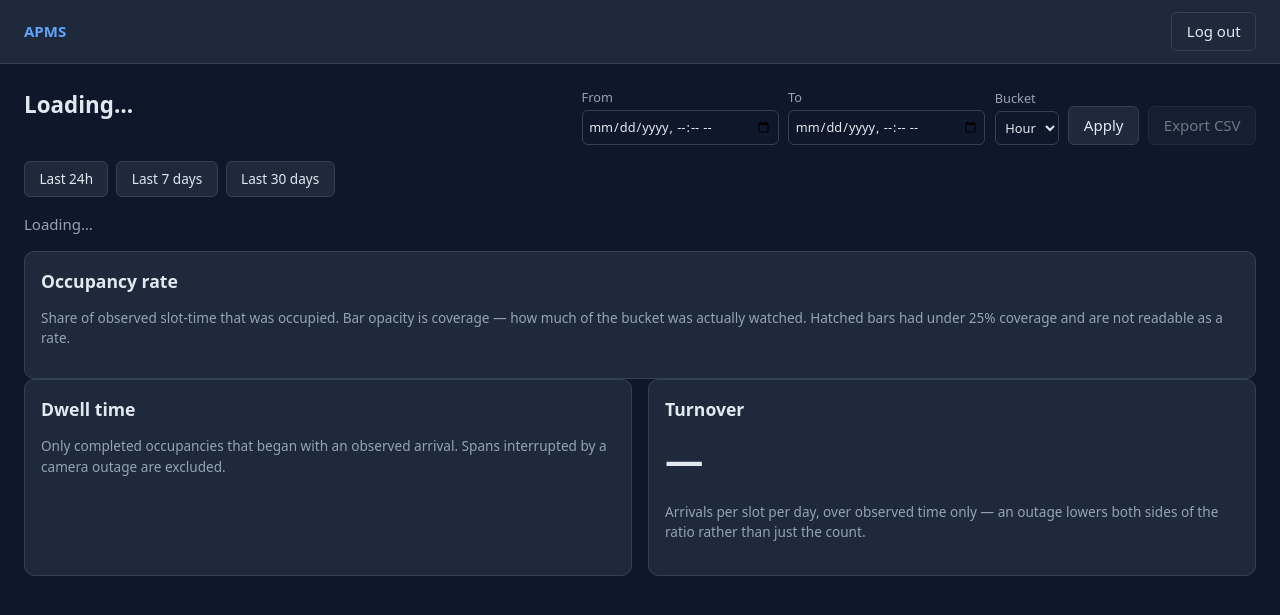
After one commit to snova-code/parking-slot-detection, a Django app: template web/templates/analytics.html in a window 1280 px wide. The commit adds this page. Shown: the top 615 px of the page. Run offline with Django 5.2, Linux system fonts and the light colour scheme; the template is opened without the code that fills it, so the values that code supplies are empty; parts of the project's set-up code (start-up, migrations or seed data) failed here and were passed over.

Commit message:
Phase 4.3: analytics view - coverage-weighted occupancy, dwell, turnover, CSV export

```diff
--- a/server/config/urls.py
+++ b/server/config/urls.py
@@ -18,4 +18,6 @@ urlpatterns = [
          TemplateView.as_view(template_name="lot.html"), name="lot"),
     path("lots/<uuid:lot_id>/cameras/<uuid:camera_id>/annotate/",
          TemplateView.as_view(template_name="annotate.html"), name="annotate"),
+     path("lots/<uuid:lot_id>/analytics/",
+         TemplateView.as_view(template_name="analytics.html"), name="analytics"),
 ]
--- /dev/null
+++ b/web/static/analytics.js
@@ -0,0 +1,240 @@
+// web/static/analytics.js
+// Occupancy, dwell and turnover from GET /lots/{id}/analytics.
+//
+// Coverage is the load-bearing idea. Every bucket carries how much of it was
+// actually observed, and a rate computed over four minutes of an hour is not
+// a rate. It is drawn as opacity, hatched out below a threshold, explained in
+// the caption, and carried in the CSV — a screenshot of this chart should not
+// be able to mislead someone who does not know the system.
+import { api } from "./api.js";
+import { barChart, histogram } from "./charts.js";
+import { describe, mountNav, requireSession, toast } from "./ui.js";
+
+const MIN_COVERAGE = 0.25;
+const lotId = location.pathname.split("/").filter(Boolean)[1];
+const nodes = {
+  name: document.getElementById("lot-name"),
+  scope: document.getElementById("scope"),
+  form: document.getElementById("range"),
+  from: document.getElementById("from"),
+  to: document.getElementById("to"),
+  bucket: document.getElementById("bucket"),
+  export: document.getElementById("export"),
+  status: document.getElementById("status"),
+  occupancy: document.getElementById("occupancy"),
+  occupancyCard: document.getElementById("occupancy-card"),
+  dwell: document.getElementById("dwell"),
+  dwellCard: document.getElementById("dwell-card"),
+  dwellSummary: document.getElementById("dwell-summary"),
+  turnover: document.getElementById("turnover"),
+  turnoverCard: document.getElementById("turnover-card"),
+  facts: document.getElementById("facts"),
+};
+
+let latest = null;
+
+// ------------------------------------------------------------------ helpers
+function toLocalInput(date) {
+  const offset = date.getTimezoneOffset() * 60000;
+  return new Date(date.getTime() - offset).toISOString().slice(0, 16);
+}
+
+function fromLocalInput(value) {
+  return new Date(value);       // parsed in the browser's zone, sent as an offset
+}
+
+function percent(value, digits = 1) {
+  return value === null || value === undefined ? "—" : `${(value * 100).toFixed(digits)}%`;
+}
+
+function bucketLabel(iso, bucket, index, total) {
+  const date = new Date(iso);
+  if (bucket === "day") {
+    return index % Math.ceil(total / 12) === 0
+      ? date.toLocaleDateString(undefined, { month: "short", day: "numeric" }) : "";
+  }
+  return date.getHours() % (total > 48 ? 6 : 3) === 0
+    ? date.toLocaleTimeString(undefined, { hour: "2-digit", minute: "2-digit" }) : "";
+}
+
+// ----------------------------------------------------------------- rendering
+function renderOccupancy(data) {
+  const buckets = data.occupancy_rate;
+  nodes.occupancyCard.hidden = false;
+  barChart({
+    container: nodes.occupancy,
+    yMax: 1,
+    minWeight: MIN_COVERAGE,
+    formatTick: (tick) => `${Math.round(tick * 100)}%`,
+    formatValue: percent,
+    bars: buckets.map((bucket, index) => ({
+      value: bucket.rate,
+      weight: bucket.coverage ?? 0,
+      tick: bucketLabel(bucket.bucket, data.bucket, index, buckets.length),
+      title: `${new Date(bucket.bucket).toLocaleString()}\n`
+           + `occupancy ${percent(bucket.rate)}\ncoverage ${percent(bucket.coverage)}`
+           + ((bucket.coverage ?? 0) < MIN_COVERAGE
+               ? "\nToo little was observed to read this as a rate." : ""),
+    })),
+  });
+}
+
+function renderDwell(data) {
+  const dwell = data.dwell_minutes;
+  nodes.dwellCard.hidden = false;
+  if (!dwell.samples) {
+    nodes.dwellSummary.textContent =
+      "No completed occupancies in this range.";
+    nodes.dwell.replaceChildren();
+    return;
+  }
+  nodes.dwellSummary.textContent =
+    `median ${dwell.p50} min · p90 ${dwell.p90} min · mean ${dwell.mean} min `
+    + `· ${dwell.samples} occupanc${dwell.samples === 1 ? "y" : "ies"}`;
+  // The API returns the summary, not the samples, so the shape is drawn from
+  // the three order statistics rather than invented.
+  nodes.dwell.replaceChildren();
+  barChart({
+    container: nodes.dwell,
+    yMax: dwell.p90,
+    minWeight: 0,
+    height: 160,
+    formatTick: (tick) => `${Math.round(tick)}m`,
+    formatValue: (value) => `${value} min`,
+    bars: [
+      { value: dwell.p50, weight: 1, tick: "median", title: `median ${dwell.p50} min` },
+      { value: dwell.mean, weight: 1, tick: "mean", title: `mean ${dwell.mean} min` },
+      { value: dwell.p90, weight: 1, tick: "p90", title: `p90 ${dwell.p90} min` },
+    ],
+  });
+}
+
+function renderTurnover(data) {
+  nodes.turnoverCard.hidden = false;
+  nodes.turnover.textContent = data.turnover_per_slot_per_day === null
+    ? "—" : data.turnover_per_slot_per_day.toFixed(2);
+
+  const observedShare = data.slots_counted && data.observed_slot_days
+    ? data.observed_slot_days / (data.slots_counted * spanDays()) : 0;
+  nodes.facts.replaceChildren();
+  [
+    ["Slots", data.slots_counted],
+    ["Observed slot-days", data.observed_slot_days.toFixed(2)],
+    ["Observed share of the range", percent(Math.min(observedShare, 1), 0)],
+    ["Timezone", data.timezone],
+  ].forEach(([term, value]) => {
+    const dt = document.createElement("dt");
+    dt.textContent = term;
+    const dd = document.createElement("dd");
+    dd.textContent = String(value);
+    nodes.facts.append(dt, dd);
+  });
+}
+
+function spanDays() {
+  const from = fromLocalInput(nodes.from.value);
+  const to = fromLocalInput(nodes.to.value);
+  return Math.max((to - from) / 86400000, 1 / 24);
+}
+
+// ------------------------------------------------------------------- export
+function exportCsv() {
+  if (!latest) return;
+  const rows = [["bucket", "occupancy_rate", "coverage"]];
+  latest.occupancy_rate.forEach((bucket) => rows.push([
+    bucket.bucket,
+    bucket.rate === null ? "" : bucket.rate,
+    bucket.coverage === null ? "" : bucket.coverage,
+  ]));
+  rows.push([], ["metric", "value"]);
+  [
+    ["timezone", latest.timezone],
+    ["bucket_size", latest.bucket],
+    ["slots_counted", latest.slots_counted],
+    ["observed_slot_days", latest.observed_slot_days],
+    ["dwell_p50_minutes", latest.dwell_minutes.p50 ?? ""],
+    ["dwell_p90_minutes", latest.dwell_minutes.p90 ?? ""],
+    ["dwell_mean_minutes", latest.dwell_minutes.mean ?? ""],
+    ["dwell_samples", latest.dwell_minutes.samples],
+    ["turnover_per_slot_per_day", latest.turnover_per_slot_per_day ?? ""],
+  ].forEach((row) => rows.push(row));
+
+  const csv = rows.map((row) => row.join(",")).join("\n");
+  const url = URL.createObjectURL(new Blob([csv], { type: "text/csv" }));
+  const link = document.createElement("a");
+  link.href = url;
+  link.download = `apms-analytics-${lotId}-${nodes.bucket.value}.csv`;
+  link.click();
+  URL.revokeObjectURL(url);
+}
+
+// -------------------------------------------------------------------- loading
+async function load() {
+  nodes.status.hidden = false;
+  nodes.status.textContent = "Loading…";
+  nodes.export.disabled = true;
+
+  const params = new URLSearchParams({
+    from: fromLocalInput(nodes.from.value).toISOString(),
+    to: fromLocalInput(nodes.to.value).toISOString(),
+    bucket: nodes.bucket.value,
+  });
+  try {
+    const data = await api(`/lots/${lotId}/analytics?${params}`);
+    latest = data;
+    renderOccupancy(data);
+    renderDwell(data);
+    renderTurnover(data);
+    nodes.status.hidden = true;
+    nodes.export.disabled = false;
+
+    const thin = data.occupancy_rate.filter(
+      (bucket) => (bucket.coverage ?? 0) < MIN_COVERAGE).length;
+    if (thin) {
+      toast(`${thin} of ${data.occupancy_rate.length} buckets had too little `
+            + "coverage to read", "warn");
+    }
+  } catch (error) {
+    nodes.status.textContent = describe(error);
+    [nodes.occupancyCard, nodes.dwellCard, nodes.turnoverCard]
+      .forEach((card) => { card.hidden = true; });
+  }
+}
+
+nodes.form.addEventListener("submit", (event) => {
+  event.preventDefault();
+  load();
+});
+nodes.export.addEventListener("click", exportCsv);
+document.querySelectorAll(".quick button").forEach((button) => {
+  button.addEventListener("click", () => {
+    const now = new Date();
+    nodes.to.value = toLocalInput(now);
+    nodes.from.value = toLocalInput(
+      new Date(now.getTime() - Number(button.dataset.hours) * 3600000));
+    if (button.dataset.bucket) nodes.bucket.value = button.dataset.bucket;
+    load();
+  });
+});
+
+(async () => {
+  const me = await requireSession();
+  if (!me) return;
+  mountNav(me);
+
+  const now = new Date();
+  nodes.to.value = toLocalInput(now);
+  nodes.from.value = toLocalInput(new Date(now.getTime() - 24 * 3600000));
+
+  try {
+    const lot = await api(`/lots/${lotId}/slots`);
+    nodes.name.textContent = `${lot.lot_name} — analytics`;
+    nodes.scope.textContent = `${lot.cameras.length} camera(s) · times shown in `
+                            + `your browser's timezone, buckets aligned to ${lot.timezone}`;
+  } catch (error) {
+    nodes.name.textContent = "Analytics";
+    toast(describe(error), "error");
+    return;
+  }
+  load();
+})();
--- a/web/static/app.css
+++ b/web/static/app.css
@@ -113,3 +113,33 @@ canvas { max-width: 100%; height: auto; border-radius: 8px;
   .slot polygon { transition: none; }
   .slot.flash polygon { animation: none; }
 }
+
+/* --- analytics ----------------------------------------------------------- */
+.range { display: flex; gap: .6rem; align-items: flex-end; flex-wrap: wrap;
+         margin-left: auto; }
+.range label { font-size: .8rem; color: var(--muted); }
+.range input, .range select { display: block; margin-top: .2rem; padding: .35rem;
+  border-radius: 6px; border: 1px solid var(--line); background: var(--bg);
+  color: var(--text); font: inherit; }
+.quick { display: flex; gap: .5rem; margin-bottom: 1rem; }
+.quick button { font-size: .85rem; }
+.small-button { padding: .2rem .55rem; font-size: .8rem; }
+
+.grid.two { grid-template-columns: repeat(auto-fit, minmax(320px, 1fr)); }
+.chart-card { min-width: 0; }
+.chart { width: 100%; height: auto; display: block; margin-top: .75rem; }
+.chart .grid { stroke: rgba(148,163,184,.18); stroke-width: 1; }
+.chart .axis { stroke: var(--line); stroke-width: 1; }
+.chart .tick { fill: var(--muted); font: 11px system-ui, sans-serif; }
+.chart .tick.y { text-anchor: end; }
+.chart .tick.x { text-anchor: middle; }
+.chart .bar rect { fill: var(--accent); }
+.chart .bar:hover rect { fill: #93c5fd; }
+.chart .bar.low rect { fill: url(#low-coverage); }
+
+.figure { font-size: 2.4rem; font-weight: 700; margin: .5rem 0 0; }
+.facts { display: grid; grid-template-columns: auto 1fr; gap: .25rem .75rem;
+         margin: 1rem 0 0; font-size: .85rem; }
+.facts dt { color: var(--muted); }
+.facts dd { margin: 0; }
+#toast.warn { border-color: var(--warn); color: var(--warn); }
--- /dev/null
+++ b/web/static/charts.js
@@ -0,0 +1,144 @@
+// web/static/charts.js
+// Minimal SVG charting: a bar series and a histogram.
+//
+// No chart library. These are two shapes and an axis; a library would be
+// ~200KB, a build step or a CDN pin, and it still could not encode coverage
+// into the bar — which is the only interesting requirement here.
+
+const SVG_NS = "http://www.w3.org/2000/svg";
+
+export function svgElement(name, attributes = {}) {
+  const element = document.createElementNS(SVG_NS, name);
+  Object.entries(attributes).forEach(([key, value]) =>
+    element.setAttribute(key, String(value)));
+  return element;
+}
+
+export function niceTicks(max, count = 4) {
+  if (max <= 0) return [0];
+  const raw = max / count;
+  const magnitude = 10 ** Math.floor(Math.log10(raw));
+  const step = [1, 2, 2.5, 5, 10].map((m) => m * magnitude)
+    .find((candidate) => candidate >= raw) || magnitude * 10;
+  const ticks = [];
+  for (let value = 0; value <= max + step / 2; value += step) ticks.push(value);
+  return ticks;
+}
+
+/**
+ * Bars whose height is `value` and whose confidence is `weight` (0–1).
+ * Bars below `minWeight` are drawn hatched with no readable height: a rate
+ * measured over four minutes of a full hour is not a rate.
+ */
+export function barChart({ container, bars, formatValue, formatTick,
+                           yMax = 1, minWeight = 0.25, height = 240 }) {
+  const width = 1000;
+  const pad = { top: 12, right: 12, bottom: 34, left: 48 };
+  const plotWidth = width - pad.left - pad.right;
+  const plotHeight = height - pad.top - pad.bottom;
+
+  const svg = svgElement("svg", {
+    viewBox: `0 0 ${width} ${height}`,
+    preserveAspectRatio: "none",
+    class: "chart",
+    role: "img",
+  });
+
+  const defs = svgElement("defs");
+  const hatch = svgElement("pattern", {
+    id: "low-coverage", width: 6, height: 6,
+    patternUnits: "userSpaceOnUse", patternTransform: "rotate(45)",
+  });
+  hatch.append(svgElement("rect", { width: 6, height: 6, fill: "rgba(148,163,184,.10)" }));
+  hatch.append(svgElement("line", { x1: 0, y1: 0, x2: 0, y2: 6,
+                                    stroke: "rgba(148,163,184,.45)", "stroke-width": 2 }));
+  defs.append(hatch);
+  svg.append(defs);
+
+  niceTicks(yMax).forEach((tick) => {
+    const y = pad.top + plotHeight - (tick / yMax) * plotHeight;
+    svg.append(svgElement("line", {
+      x1: pad.left, x2: width - pad.right, y1: y, y2: y, class: "grid",
+    }));
+    const label = svgElement("text", { x: pad.left - 8, y: y + 4, class: "tick y" });
+    label.textContent = formatTick(tick);
+    svg.append(label);
+  });
+
+  const slot = plotWidth / Math.max(bars.length, 1);
+  const barWidth = Math.max(slot * 0.72, 1);
+
+  bars.forEach((bar, index) => {
+    const x = pad.left + index * slot + (slot - barWidth) / 2;
+    const group = svgElement("g", { class: "bar" });
+    const confident = bar.weight >= minWeight && bar.value !== null;
+
+    if (!confident) {
+      group.classList.add("low");
+      group.append(svgElement("rect", {
+        x, y: pad.top, width: barWidth, height: plotHeight,
+        fill: "url(#low-coverage)",
+      }));
+    } else {
+      const barHeight = Math.max((bar.value / yMax) * plotHeight, 1);
+      group.append(svgElement("rect", {
+        x, y: pad.top + plotHeight - barHeight,
+        width: barWidth, height: barHeight,
+        // Opacity carries coverage: a thinner-evidence hour looks fainter.
+        "fill-opacity": (0.35 + 0.65 * bar.weight).toFixed(2),
+      }));
+    }
+
+    const title = svgElement("title");
+    title.textContent = bar.title;
+    group.append(title);
+    svg.append(group);
+
+    if (bar.tick) {
+      const label = svgElement("text", {
+        x: x + barWidth / 2, y: height - 12, class: "tick x",
+      });
+      label.textContent = bar.tick;
+      svg.append(label);
+    }
+  });
+
+  svg.append(svgElement("line", {
+    x1: pad.left, x2: width - pad.right,
+    y1: pad.top + plotHeight, y2: pad.top + plotHeight, class: "axis",
+  }));
+
+  container.replaceChildren(svg);
+  return svg;
+}
+
+/** Equal-width buckets over `values`, labelled with `unit`. */
+export function histogram({ container, values, unit, bins = 12 }) {
+  if (!values.length) {
+    container.replaceChildren();
+    return;
+  }
+  const max = Math.max(...values);
+  const width = Math.max(max / bins, 1);
+  const counts = new Array(bins).fill(0);
+  values.forEach((value) => {
+    counts[Math.min(Math.floor(value / width), bins - 1)] += 1;
+  });
+  const tallest = Math.max(...counts);
+
+  barChart({
+    container,
+    yMax: tallest,
+    minWeight: 0,
+    height: 200,
+    formatTick: (tick) => String(Math.round(tick)),
+    formatValue: (value) => String(value),
+    bars: counts.map((count, index) => ({
+      value: count,
+      weight: 1,
+      tick: index % 3 === 0 ? Math.round(index * width) : "",
+      title: `${Math.round(index * width)}–${Math.round((index + 1) * width)} ${unit}: `
+           + `${count} occupanc${count === 1 ? "y" : "ies"}`,
+    })),
+  });
+}
--- a/web/static/lot.js
+++ b/web/static/lot.js
@@ -261,8 +261,10 @@ function connect() {
   if (!cameras.length) {
     nodes.empty.hidden = false;
     setConnection("stopped", "no cameras");
+
     return;
   }
+document.getElementById("analytics-link").href = `/lots/${lotId}/analytics/`;
 
   nodes.views.replaceChildren(...cameras.map(buildCamera));
   paintCameraMeta();
--- /dev/null
+++ b/web/templates/analytics.html
@@ -0,0 +1,62 @@
+<!-- web/templates/analytics.html -->
+{% extends "base.html" %}{% load static %}
+{% block title %}Analytics — APMS{% endblock %}
+{% block main %}
+<div class="lot-head">
+  <div>
+    <h1 id="lot-name">Loading…</h1>
+    <p class="muted small" id="scope"></p>
+  </div>
+  <form id="range" class="range">
+    <label>From <input type="datetime-local" id="from" required></label>
+    <label>To <input type="datetime-local" id="to" required></label>
+    <label>Bucket
+      <select id="bucket">
+        <option value="hour">Hour</option>
+        <option value="day">Day</option>
+      </select>
+    </label>
+    <button type="submit">Apply</button>
+    <button type="button" id="export" disabled>Export CSV</button>
+  </form>
+</div>
+
+<div class="quick">
+  <button data-hours="24">Last 24h</button>
+  <button data-hours="168">Last 7 days</button>
+  <button data-hours="720" data-bucket="day">Last 30 days</button>
+</div>
+
+<p id="status" class="muted">Loading…</p>
+
+<section class="card chart-card" id="occupancy-card" hidden>
+  <h2>Occupancy rate</h2>
+  <p class="muted small">
+    Share of observed slot-time that was occupied. Bar opacity is coverage —
+    how much of the bucket was actually watched. Hatched bars had under 25%
+    coverage and are not readable as a rate.
+  </p>
+  <div id="occupancy"></div>
+</section>
+
+<div class="grid two">
+  <section class="card chart-card" id="dwell-card" hidden>
+    <h2>Dwell time</h2>
+    <p class="muted small" id="dwell-summary"></p>
+    <div id="dwell"></div>
+    <p class="muted small">
+      Only completed occupancies that began with an observed arrival. Spans
+      interrupted by a camera outage are excluded.
+    </p>
+  </section>
+
+  <section class="card" id="turnover-card" hidden>
+    <h2>Turnover</h2>
+    <p class="figure" id="turnover">—</p>
+    <p class="muted small">Arrivals per slot per day, over observed time only —
+      an outage lowers both sides of the ratio rather than just the count.</p>
+    <dl class="facts" id="facts"></dl>
+  </section>
+</div>
+{% endblock %}
+{% block scripts %}<script type="module" src="{% static 'analytics.js' %}"></script>{% endblock %}
--- a/web/templates/lot.html
+++ b/web/templates/lot.html
@@ -9,6 +9,7 @@
   </div>
   <div class="live">
     <span id="conn" class="conn connecting">connecting…</span>
+    <a class="button small-button" id="analytics-link" href="#">Analytics</a>
     <span id="updated" class="muted small"></span>
   </div>
 </div>
```
Also changed, not shown: server/tests/test_analytics_view_contract.py (added, +63 -0 lines), server/tests/test_pages.py (+1 -0 lines).
